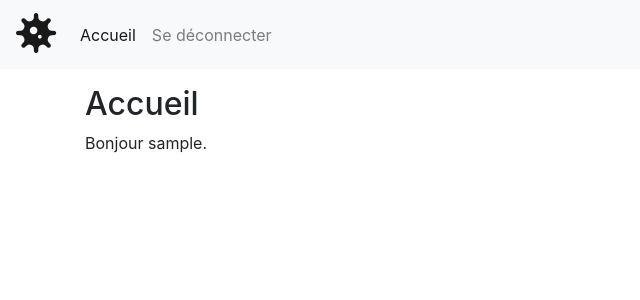
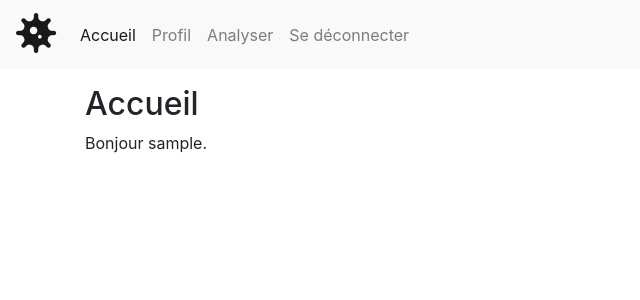
Before and after one commit to olivierChabrol/covimage, a Symfony app: template templates/home/username.html.twig in a window 1280 px wide. Shown: the top 300 px of the page, without its empty margins (0-640 px from the left). Run offline with Twig, Linux system fonts and the light colour scheme; the template is opened without the code that fills it: most values are stand-ins (such as "Sample title", 1, 10 or a date in 2020); some libraries are stand-ins or nearby versions.

Commit message:
onglet analyse uniquement pour connectés, href corrigés

```diff
--- a/src/Controller/SecurityController.php
+++ b/src/Controller/SecurityController.php
@@ -29,7 +29,7 @@ class SecurityController extends AbstractController
         ]);
     }
 
-    public function logout()
+    public function profil()
     {
         throw new \LogicException('This method can be blank - it will be intercepted by the logout key on your firewall.');
     }
--- a/templates/file_form.html.twig
+++ b/templates/file_form.html.twig
@@ -2,10 +2,10 @@
 {% block title %}Nouvelle analyse{% endblock %}
 {% block header %}
     <li class="nav-item">
-        <a class="nav-link" href="/new">Analyser</a>
+        <a class="nav-link" href="{{ path('upload')}}">Analyser</a>
     </li>
     <li class="nav-item">
-        <a class="nav-link" href="/logout">Se déconnecter</a>
+        <a class="nav-link" href="{{ path('logout') }}">Se déconnecter</a>
     </li>
 {% endblock %}
 {% block body%}
--- a/templates/home/username.html.twig
+++ b/templates/home/username.html.twig
@@ -6,19 +6,18 @@
         <li class="nav-item">
             <a class="nav-link" href="{{ path('login') }}">Se connecter</a>
         </li>
-    <li class="nav-item">
-        <a class="nav-link" href="/signup">S'enregistrer</a>
-    </li>
-    {# To be moved under the else once signing-in will be operational : #}
-    <li class="nav-item">
-        <a class="nav-link" href="/new">Analyser</a>
-    </li>
     {% else %}
         {% if is_granted('ROLE_ADMIN') %}
             <li class="nav-item">
                 <a class="nav-link" href="{{ path('user_index') }}">Gérer utilisateurs</a>
             </li>
         {% endif %}
+        <li class="nav-item">
+            <a class="nav-link" href="{{ path('profil') }}">Profil</a>
+        </li>
+        <li class="nav-item">
+            <a class="nav-link" href="{{ path('upload') }}">Analyser</a>
+        </li>
         <li class="nav-item">
             <a class="nav-link" href="{{ path('logout') }}">Se déconnecter</a>
         </li>
```
